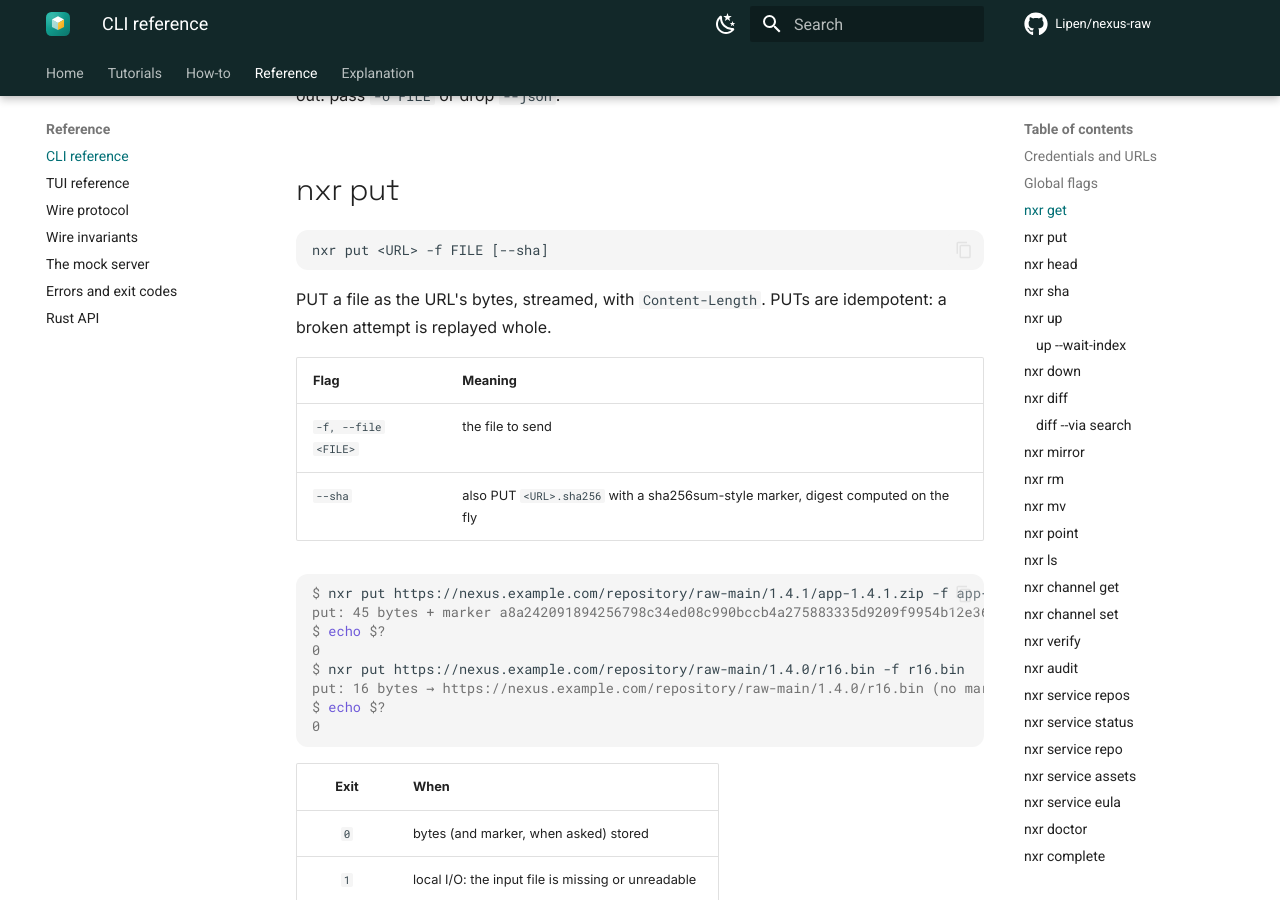
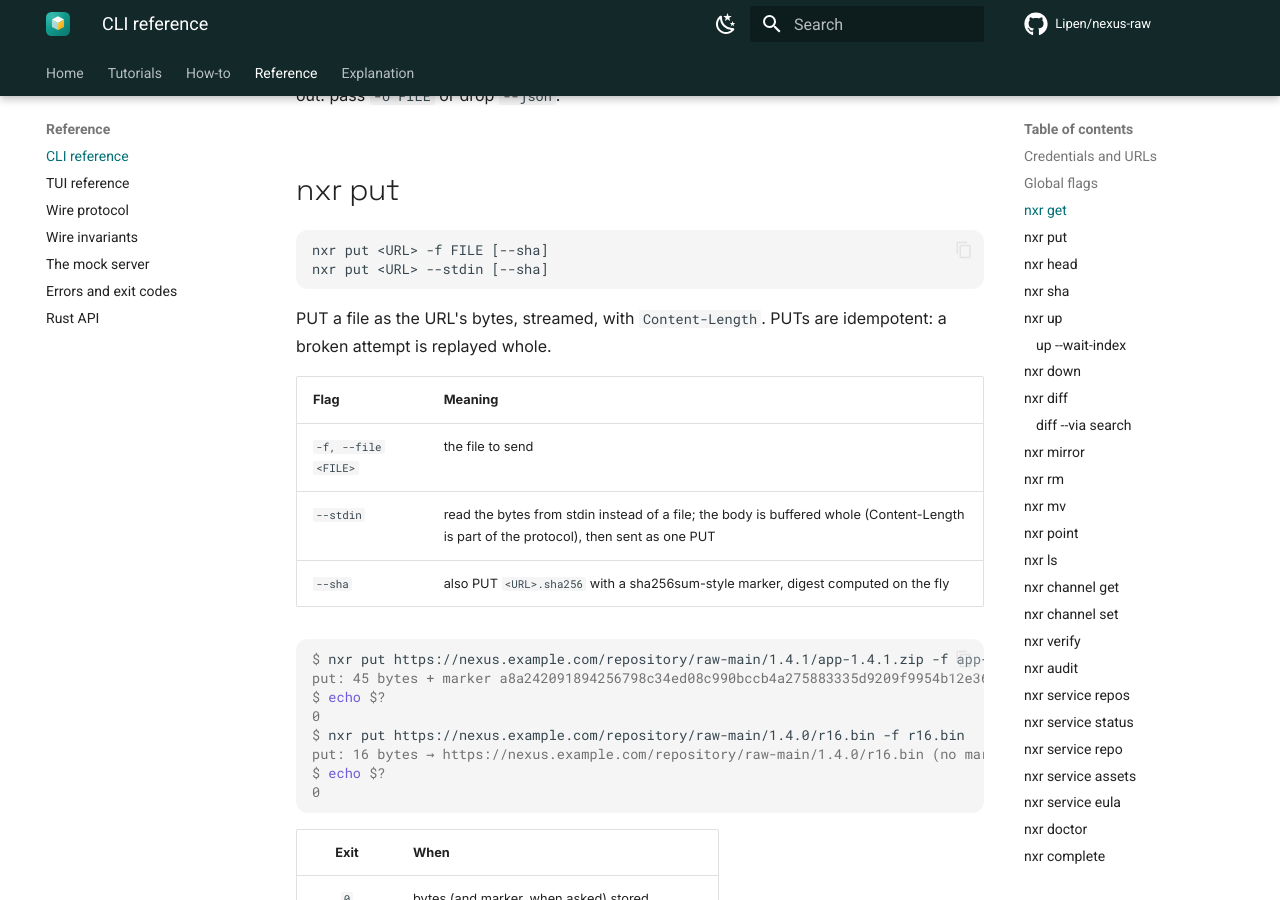
Before and after one commit to Lipen/nexus-raw, an MkDocs documentation site: the page built from docs/reference/cli.md, in a window 1280 px wide and 900 px high, scrolled down 4116 px. Built offline with MkDocs 1.6.1 and Material for MkDocs 9.7.7, drawn with Linux system fonts in a browser that asks for light colours; comment, search, counter and statistics services are not loaded.

````diff
--- a/docs/reference/cli.md
+++ b/docs/reference/cli.md
@@ -144,6 +144,7 @@ Without `-o` the stdout body is raw bytes and nothing else: stdout mode emits no
 
 ```
 nxr put <URL> -f FILE [--sha]
+nxr put <URL> --stdin [--sha]
 ```
 
 PUT a file as the URL's bytes, streamed, with `Content-Length`.
@@ -152,6 +153,7 @@ PUTs are idempotent: a broken attempt is replayed whole.
 | Flag | Meaning |
 |:-----|:--------|
 | `-f, --file <FILE>` | the file to send |
+| `--stdin` | read the bytes from stdin instead of a file; the body is buffered whole (Content-Length is part of the protocol), then sent as one PUT |
 | `--sha` | also PUT `<URL>.sha256` with a sha256sum-style marker, digest computed on the fly |
 
 ```console
````
Also changed, not shown: AGENTS.md (+1 -1 lines), CONTRIBUTING.md (+2 -2 lines), crates/nexus-raw-napi/README.md (+1 -2 lines), docs/how-to/integrate.md (+1 -1 lines), docs/reference/api.md (+1 -1 lines), 1 other file.
